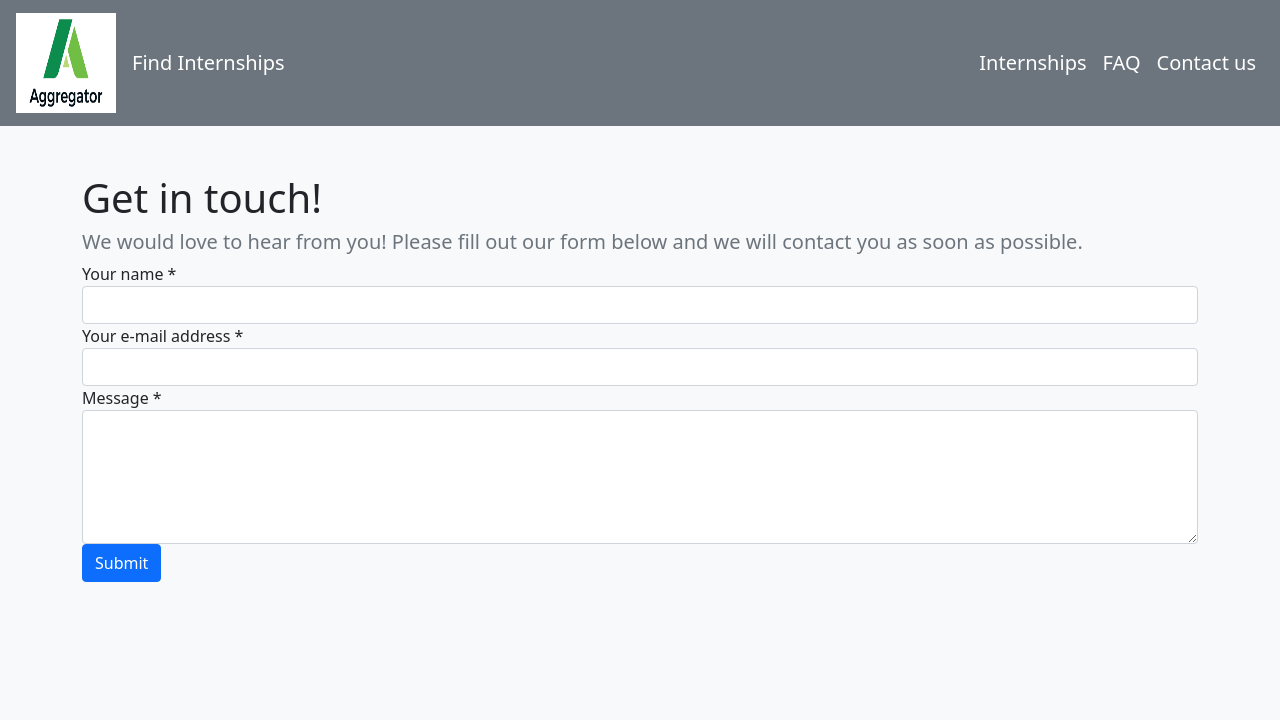
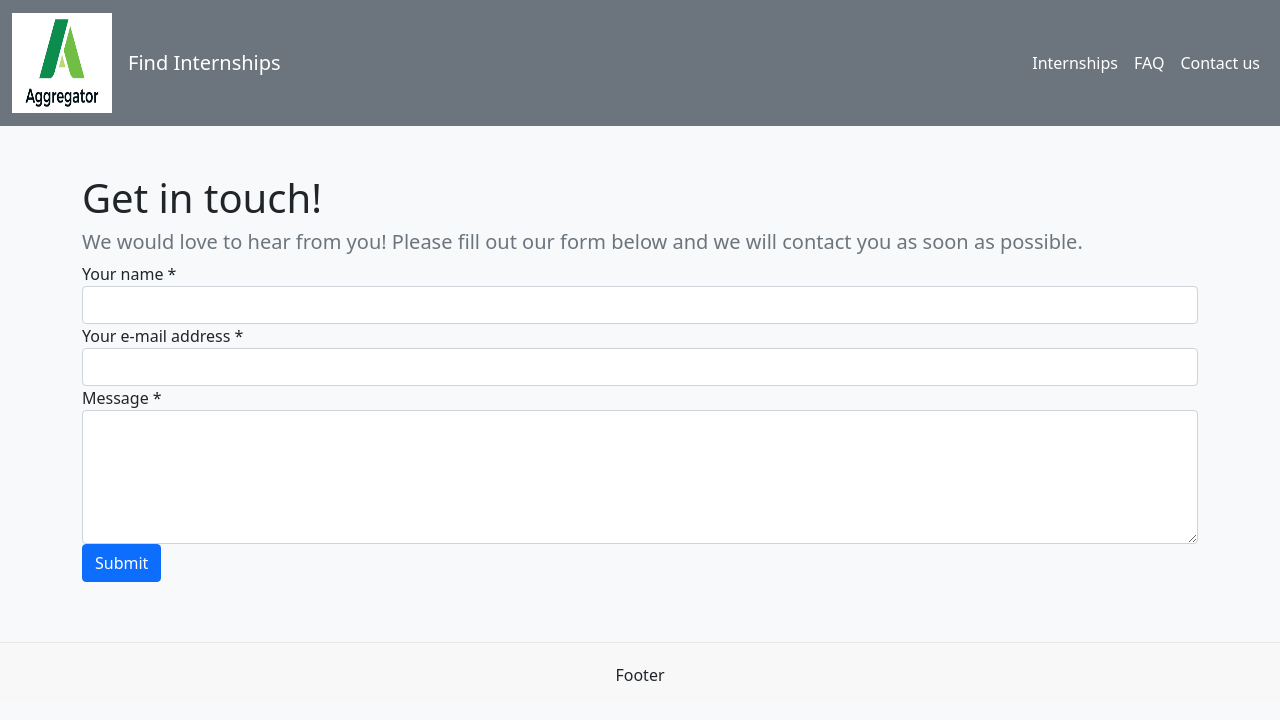
Before and after one commit to CihadCengiz/Aggregator, a React (Create React App) app in the folder client/: page /contact in a window 1280 px wide. Shown: the top 720 px of the page. Built offline with nearby package versions, Linux system fonts and the light colour scheme; the HTML template or start-up script is replaced by a standard one.

Commit message:
Footer and navigation changes

```diff
--- a/client/src/App.js
+++ b/client/src/App.js
@@ -6,6 +6,7 @@ import Internships from './Internships';
 import Faq from './Faq';
 import Home from './Home';
 import Contact from './Contact';
+import Footer from './Footer';
 
 
 function App() {
@@ -20,6 +21,7 @@ function App() {
           <Route path="/contact" component={Contact} />
         </Switch>
       </Router>
+      <Footer />
     </div>
   );
 }
--- /dev/null
+++ b/client/src/Footer.js
@@ -0,0 +1,31 @@
+var style = {
+    backgroundColor: "#F8F8F8",
+    borderTop: "1px solid #E7E7E7",
+    textAlign: "center",
+    padding: "20px",
+    position: "relative",
+    left: "0",
+    bottom: "0",
+    height: "60px",
+    width: "100%",
+}
+
+var phantom = {
+  display: 'block',
+  padding: '20px',
+  height: '60px',
+  width: '100%',
+}
+
+function Footer() {
+    return (
+        <div>
+            <div style={phantom} />
+            <div style={style}>
+                Footer
+            </div>
+        </div>
+    )
+}
+
+export default Footer
--- a/client/src/Navigation.js
+++ b/client/src/Navigation.js
@@ -1,5 +1,5 @@
 import React from "react";
-import { Navbar, Nav } from "react-bootstrap";
+import { Navbar, Nav, Container } from "react-bootstrap";
 import logo from "./logo.png";
 import "./App.css";
 import { Link } from "react-router-dom";
@@ -18,7 +18,8 @@ function Navigation() {
       collapseOnSelect
       className="d-flex justify-content-between"
     >
-      <Navbar.Brand className="d-flex align-items-center ps-3">
+      <Container fluid>
+      <Navbar.Brand className="d-flex align-items-center">
         <img
           height="100px"
           width="100px"
@@ -30,10 +31,9 @@ function Navigation() {
           Find Internships
         </Nav.Link>
       </Navbar.Brand>
-      <Navbar.Brand>
-        <Navbar.Toggle className=" ms-3 flex-md-row-reverse flex-sm-row align-items-center" style={{marginLeft: 0}} />
-        <Navbar.Collapse className="ms-3">
-          <Nav>
+        <Navbar.Toggle className="flex-md-row-reverse flex-sm-row align-items-center" />
+        <Navbar.Collapse className="ms-auto">
+          <Nav className="ms-auto">
             <Nav.Link as={Link} eventKey="1" style={navStyle} to="/internships">
               <Nav>Internships</Nav>
             </Nav.Link>
@@ -46,7 +46,7 @@ function Navigation() {
           </Nav>
 
         </Navbar.Collapse>
-        </Navbar.Brand>
+        </Container>
     </Navbar>
   );
 }
```
